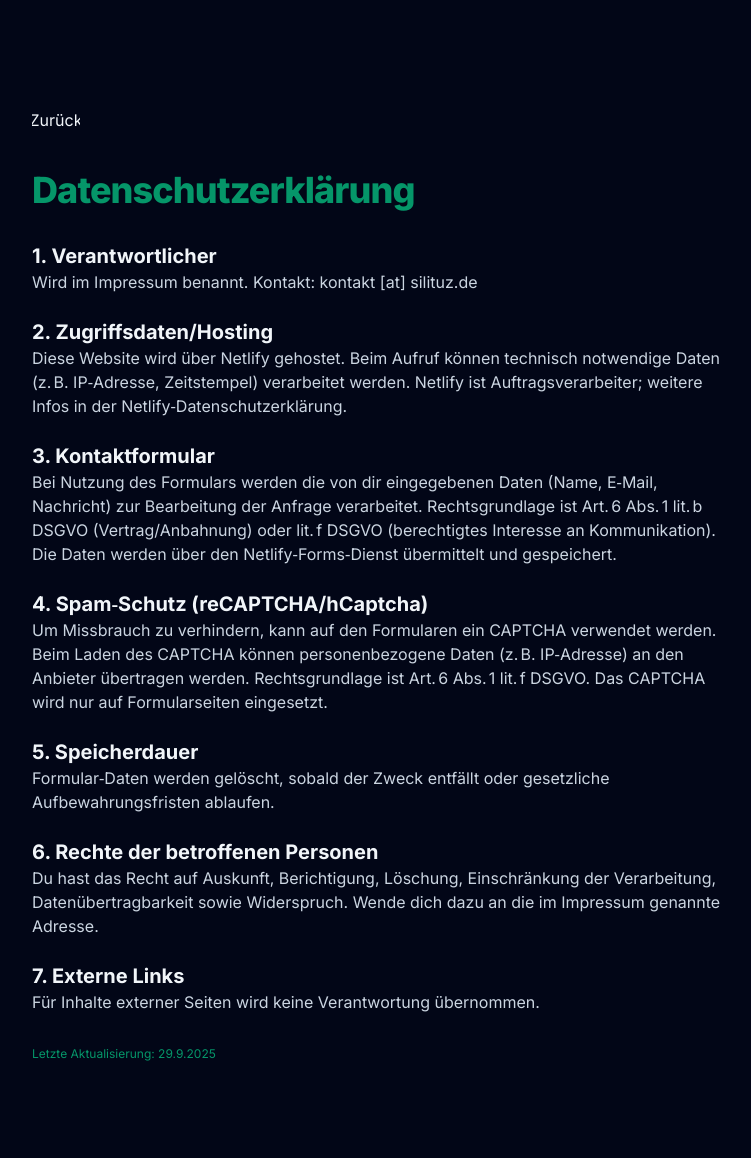
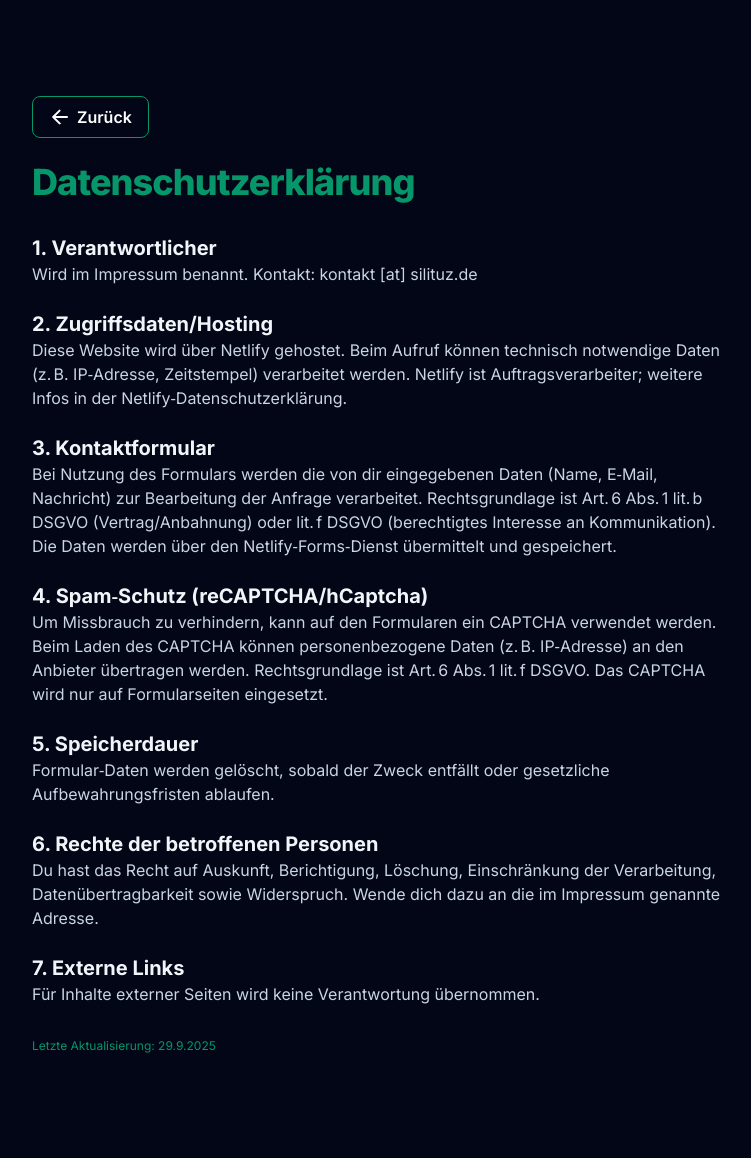
Before and after one commit to Silituz/silituz-website, a Jekyll site: the page datenschutz.html, which Jekyll copies as it is, in a window 1280 px wide. Shown: the whole page, without its empty margins (256-1007 px from the left). Built offline with Jekyll 4.4.1, drawn with Linux system fonts in a browser that asks for light colours; nearby versions of some CDN libraries.

Commit message:
Update datenschutz.html

```diff
--- a/datenschutz.html
+++ b/datenschutz.html
@@ -33,21 +33,23 @@
  <main class="max-w-3xl mx-auto px-4 py-12">
 
   <!-- Zurück-Button -->
- <div class="mb-6">
-  <a href="javascript:history.back()"
-     class="group inline-flex items-center justify-center w-12 h-12 rounded-md overflow-hidden">
+  <div class="mb-6">
+    <a href="javascript:history.back()"
+       class="group relative inline-flex items-center px-4 py-2 rounded-lg border border-emerald-600 text-white font-semibold overflow-hidden">
 
-    <!-- Pfeil-SVG nach links -->
-    <svg xmlns="http://www.w3.org/2000/svg" viewBox="0 0 24 24"
-         class="w-10 h-10 stroke-white fill-transparent transition-colors duration-700 group-hover:fill-emerald-600">
-      <path stroke-width="2"
-            d="M20 12H4m8-6-8 6 8 6" />
+      <!-- Emerald-Fill -->
+      <span class="absolute inset-y-0 left-0 w-0 bg-emerald-600 transition-all duration-[1200ms] ease-out group-hover:w-full"></span>
+
+      <!-- Inhalt (weißer Pfeil + Text) -->
+      <span class="relative z-10 flex items-center space-x-2">
+        <!-- Pfeil-Icon -->
+        <svg xmlns="http://www.w3.org/2000/svg" class="h-5 w-5" fill="currentColor" viewBox="0 0 20 20">
+          <path fill-rule="evenodd" d="M12.707 15.707a1 1 0 01-1.414 0L6.586 11H18a1 1 0 100-2H6.586l4.707-4.707a1 1 0 00-1.414-1.414l-6.414 6.414a1 1 0 000 1.414l6.414 6.414a1 1 0 001.414 0z" clip-rule="evenodd" />
         </svg>
         <span>Zurück</span>
       </span>
     </a>
   </div>
-
   <!-- Hauptüberschrift -->
  <h1 class="text-3xl md:text-4xl font-extrabold tracking-tight text-emerald-600">
   Datenschutzerklärung
```
